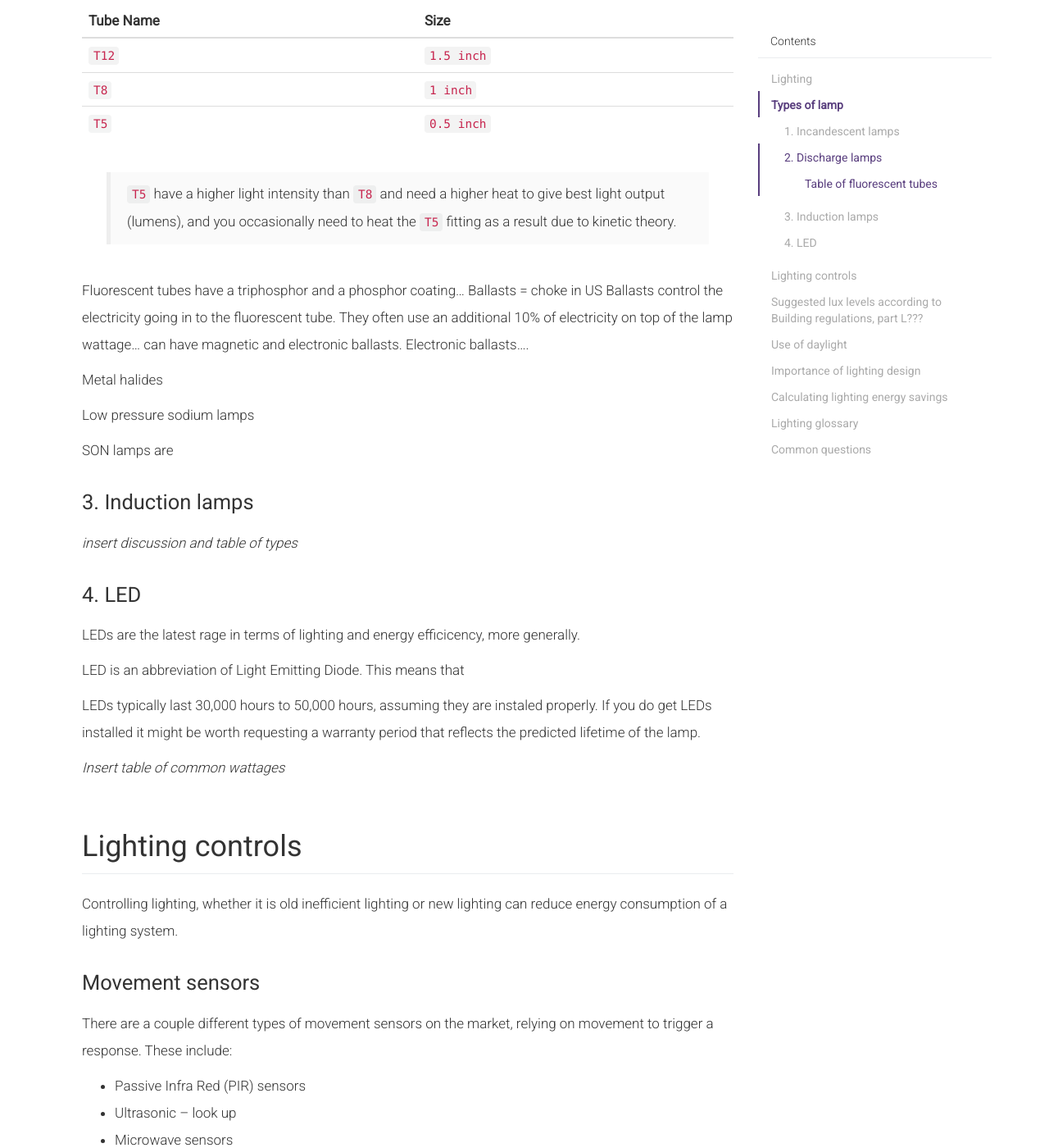
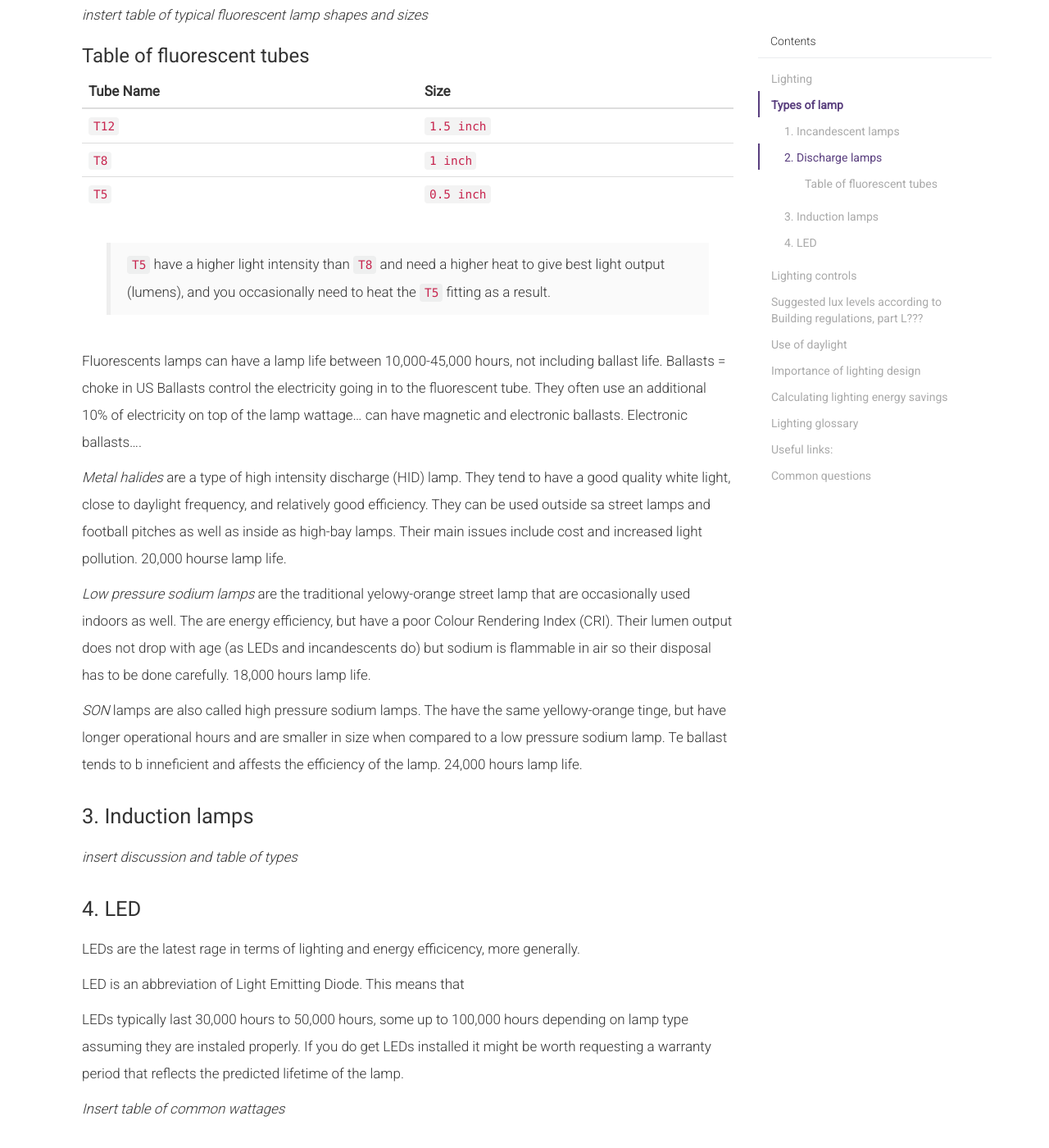
Before and after one commit to energyprinciples/energyprinciples.github.io, a Jekyll site: the page built from _efficiency/001-lighting.md, in a window 1280 px wide and 1400 px high, scrolled down 1564 px. Shown: the whole window at 82% size. Built offline with Jekyll 4.4.1, drawn with Linux system fonts in a browser that asks for light colours; nearby versions of some CDN libraries; some of the changed text lies outside the part shown.

Commit message:
Update 001-lighting.md

```diff
--- a/_efficiency/001-lighting.md
+++ b/_efficiency/001-lighting.md
@@ -18,7 +18,7 @@ To look at the benefits of replacing your lights, one of the first things you ne
 
 # Types of lamp
 
-There are four different types of light output:
+There are four different types of lamp:
 
 1.	[Incandescent – tungsten bulbs + halogens](#1-incandescent-lamps)
 2.	[Discharge – fluorescent + metal halide etc.](2-discharge-lamps)
@@ -32,15 +32,20 @@ The two most common types of incandescent lamps are tungsten bulbs and hallogens
 
 *Tungsten bulbs* are generally quite inefficient, wasting a lot of energy through heat. They also don't have a particularly long life span. They often darken with time, due to evaporated tungsten condensing on the inner surface of the glass. Basically, these should become a thing of the past.
 
-*Halogen lamps* contain a filament within a halogen gas, which increases the lifetime of the bulb and precents dthe darkening of the bulb. They can operate at a slightly higher temperatures and as a result are better in confined spaces and are usually qute smal in size.
+*Halogen lamps* contain a filament within a halogen gas, which increases the lifetime of the bulb and prevents the darkening of the bulb. They can operate at slightly higher temperatures and as a result are better in confined spaces and are usually qute small in size. 1,700-2,500 hours lamp life.
 
 ## 2. Discharge lamps
 
-There are several types of dischage lamps. Thes include fluorescent lamps, mercury vapour lamps, metal halide lamps, low pressure sodium lamps and SONs.
+There are several types of dischage lamp. They include fluorescent lamps, mercury vapour lamps, metal halide lamps, low pressure sodium lamps and 'SONs'.
 
-Compact fluorescents you often find in the home and generally consist of some sort of tube-based lamp.Common types include
+*Compact fluorescents* you often find in the home and generally consist of some sort of tube-based lamp. Common types include:
 
-Fluorescent tubes are very common in offices and work spaces.
+[insert pics]
+
+
+*Fluorescent tubes* are very common in offices and work spaces:
+
+[insert pics]
 
 *instert table of typical fluorescent lamp shapes and sizes*
 
@@ -54,17 +59,18 @@ Tube Name | Size
 `T5` | `0.5 inch`
 {: .table }
 
-> `T5` have a higher light intensity than `T8` and need a higher heat to give best light output (lumens), and you occasionally need to heat the `T5` fitting as a result due to kinetic theory.
+> `T5` have a higher light intensity than `T8` and need a higher heat to give best light output (lumens), and you occasionally need to heat the `T5` fitting as a result.
 
-Fluorescent tubes have a triphosphor and a phosphor coating…
+Fluorescents lamps can have a lamp life between 10,000-45,000 hours, not including ballast life.
 Ballasts = choke in US
 Ballasts control the electricity going in to the fluorescent tube. They often use an additional 10% of electricity on top of the lamp wattage...    can have magnetic and electronic ballasts. Electronic ballasts....
 
-Metal halides
+*Metal halides* are a type of high intensity discharge (HID) lamp. They tend to have a good quality white light, close to daylight frequency, and relatively good efficiency. They can be used outside sa street lamps and football pitches as well as inside as high-bay lamps. Their main issues include cost and increased light pollution. 20,000 hourse lamp life.
 
-Low pressure sodium lamps
+*Low pressure sodium lamps* are the traditional yelowy-orange street lamp that are occasionally used indoors as well. The are energy efficiency, but have a poor Colour Rendering Index (CRI). Their lumen output does not drop with age (as LEDs and incandescents do) but sodium is flammable in air so their disposal has to be done carefully. 18,000 hours lamp life.
 
-SON lamps are
+*SON* lamps are also called high pressure sodium lamps. The have the same yellowy-orange tinge, but have longer operational hours and are smaller in size when compared to a low pressure sodium lamp. Te ballast tends to b inneficient and affests the efficiency of the lamp. 24,000 hours lamp life.
+
 
 ## 3. Induction lamps
 
@@ -76,7 +82,7 @@ LEDs are the latest rage in terms of lighting and energy efficicency, more gener
 
 LED is an abbreviation of Light Emitting Diode. This means that
 
-LEDs typically last 30,000 hours to 50,000 hours, assuming they are instaled properly. If you do get LEDs installed it might be worth requesting a warranty period that reflects the predicted lifetime of the lamp.
+LEDs typically last 30,000 hours to 50,000 hours, some up to 100,000 hours depending on lamp type assuming they are instaled properly. If you do get LEDs installed it might be worth requesting a warranty period that reflects the predicted lifetime of the lamp.
 
 *Insert table of common wattages*
 
@@ -156,6 +162,10 @@ Please also note that better controls should always be considered, whether incre
 * Insert examples of different lights…
 * See slide 8 for the W/m2 average power density
 
+# Useful links:
+* http://www.edisontechcenter.org/
+
+
 # Common questions
 
 ## Are LEDs worth installing?
```
